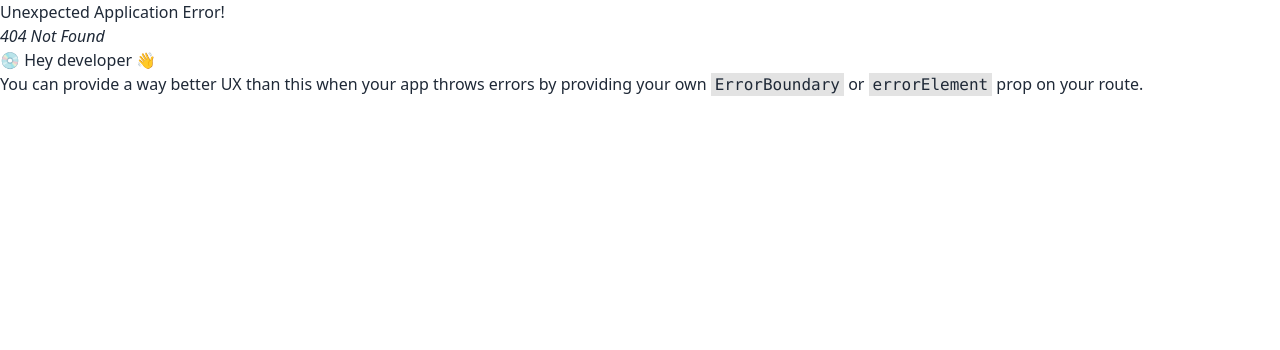
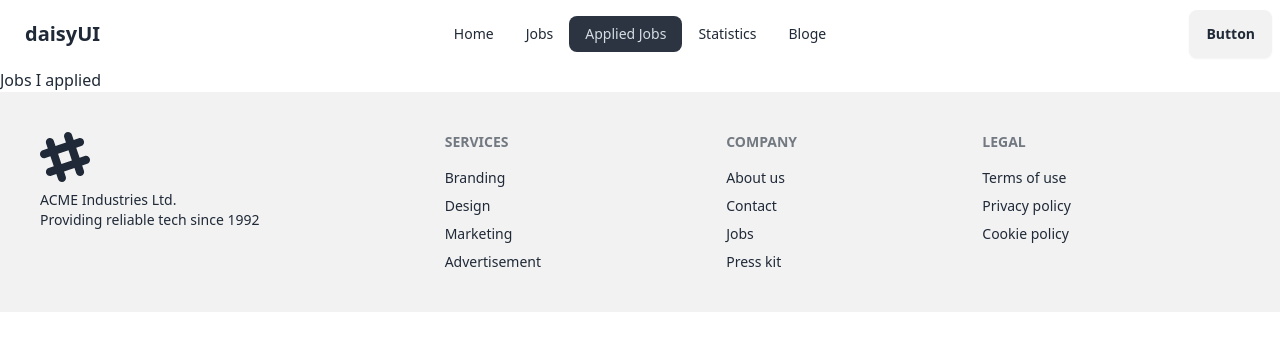
Before and after one commit to Siblur-Rahman/react-career-hub, a React (Vite) app: page /applied in a window 1280 px wide. Before the commit this address had no page. Shown: the top 350 px of the page. Built offline with nearby package versions, Linux system fonts and the light colour scheme.

Commit message:
md-47-2 completed

```diff
--- /dev/null
+++ b/src/components/Appliedjobs/Appliedjobs.jsx
@@ -0,0 +1,10 @@
+
+const Appliedjobs = () => {
+    return (
+        <div>
+            <h2>Jobs I applied</h2>
+        </div>
+    );
+};
+
+export default Appliedjobs;
--- /dev/null
+++ b/src/components/ErrorPage/ErrorPage.jsx
@@ -0,0 +1,12 @@
+import { Link } from "react-router-dom";
+
+const ErrorPage = () => {
+    return (
+        <div>
+            <h2>Oops!</h2>
+            <Link to="/">Go back to Home</Link>
+        </div>
+    );
+};
+
+export default ErrorPage;
--- a/src/components/Footer/Footer.jsx
+++ b/src/components/Footer/Footer.jsx
@@ -1,5 +1,6 @@
 
 const Footer = () => {
+
     return (
         <footer className="footer p-10 bg-base-200 text-base-content">
         <aside>
--- /dev/null
+++ b/src/components/Header/Header.jsx
@@ -0,0 +1,36 @@
+import { NavLink } from "react-router-dom";
+
+const Header = () => {
+    const links =<>
+    <li><NavLink to="/">Home</NavLink></li>
+    <li><NavLink to="/jobs">Jobs</NavLink></li>
+    <li><NavLink to="/applied">Applied Jobs</NavLink></li>
+    <li><NavLink to="/statistic">Statistics</NavLink></li>
+    <li><NavLink to="/blogs">Bloge</NavLink></li>
+    </>
+    return (
+        <div className="navbar bg-base-100">
+        <div className="navbar-start">
+          <div className="dropdown">
+            <div tabIndex={0} role="button" className="btn btn-ghost lg:hidden">
+              <svg xmlns="http://www.w3.org/2000/svg" className="h-5 w-5" fill="none" viewBox="0 0 24 24" stroke="currentColor"><path strokeLinecap="round" strokeLinejoin="round" strokeWidth="2" d="M4 6h16M4 12h8m-8 6h16" /></svg>
+            </div>
+            <ul tabIndex={0} className="menu menu-sm dropdown-content mt-3 z-[1] p-2 shadow bg-base-100 rounded-box w-52">
+                {links}
+            </ul>
+          </div>
+          <a className="btn btn-ghost text-xl">daisyUI</a>
+        </div>
+        <div className="navbar-center hidden lg:flex">
+          <ul className="menu menu-horizontal px-1">
+            {links}
+          </ul>
+        </div>
+        <div className="navbar-end">
+          <a className="btn">Button</a>
+        </div>
+      </div>
+    );
+};
+
+export default Header;
--- a/src/components/Root/Root.jsx
+++ b/src/components/Root/Root.jsx
@@ -1,9 +1,11 @@
 import { Outlet } from "react-router-dom";
 import Footer from "../Footer/Footer";
+import Header from "../Header/Header";
 
 const Root = () => {
     return (
         <div>
+            <Header></Header>
             <Outlet></Outlet>
             <Footer></Footer>
         </div>
--- a/src/main.jsx
+++ b/src/main.jsx
@@ -8,15 +8,22 @@
 import './index.css'
 import Root from './components/Root/Root';
 import Home from './components/Home/Home';
+import Appliedjobs from './components/Appliedjobs/Appliedjobs';
+import ErrorPage from './components/ErrorPage/ErrorPage';
 
 const router = createBrowserRouter([
   {
     path: "/",
     element: <Root></Root>,
+    errorElement:<ErrorPage></ErrorPage>,
     children:[
     {
       path: '/',
-      element:<Home></Home>,
+      element:<Home></Home>
+    },
+    {
+      path: '/applied',
+      element:<Appliedjobs></Appliedjobs>
     }
   ]
   },
```
